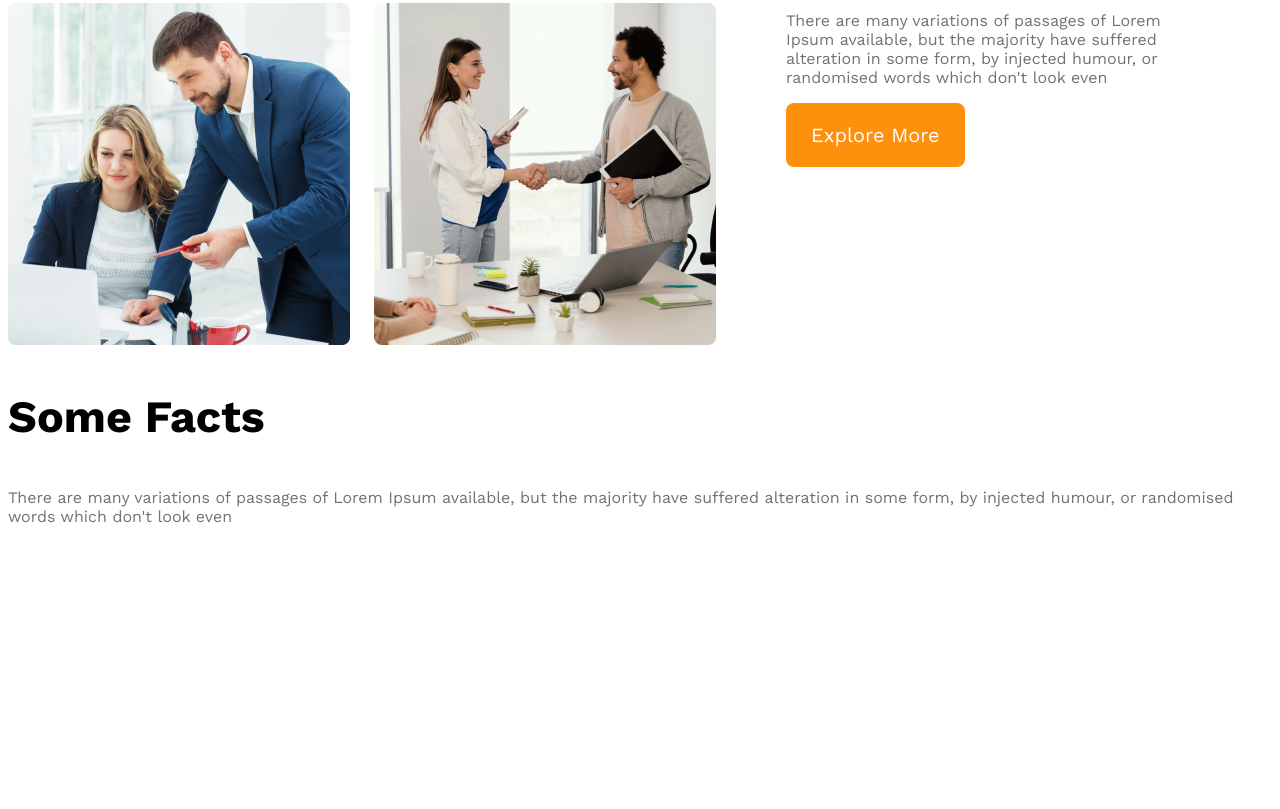
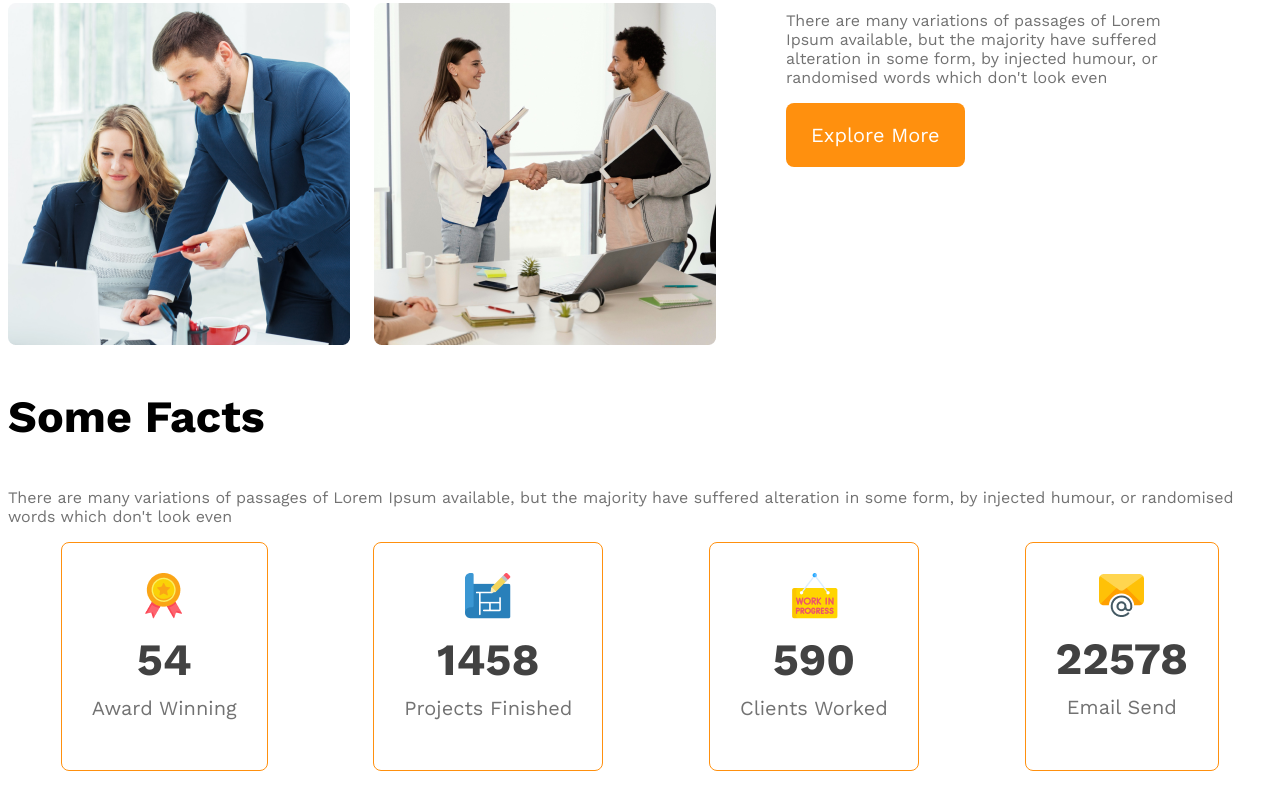
Before and after one commit to sazzadulhoque00/g3-architect-website, a plain HTML site: page index.html in a window 1280 px wide. Shown: the part 1444-2253 px from the top of the page. Before the commit the page ends 2040 px from the top, so only its background shows below. Drawn offline with nearby package versions, Linux system fonts and the light colour scheme.

Commit message:
facts section added

```diff
--- a/index.html
+++ b/index.html
@@ -53,8 +53,34 @@
 
         </section>
         <!-- facts section -->
+        <section class="facts">
         <h3 class="section-title">Some Facts</h3>
         <p class="text-light-gray">There are many variations of passages of Lorem Ipsum available, but the majority have suffered alteration in some form, by injected humour, or randomised words which don't look even</p>
+        <div class="facts-card-container">
+            <!-- .card*4>img+h2.card-stats+p.card-title -->
+            <div class="card">
+                <img src="images/icons/ribon.png" alt="">
+                <h2 class="card-stats">54</h2>
+                <p class="card-title text-light-gray">Award Winning</p>
+            </div>
+            <div class="card">
+                <img src="/images/icons/projects.png
+                " alt="">
+                <h2 class="card-stats">1458</h2>
+                <p class="card-title text-light-gray">Projects Finished</p>
+            </div>
+            <div class="card">
+                <img src="images/icons/customers.png" alt="">
+                <h2 class="card-stats">590</h2>
+                <p class="card-title text-light-gray">Clients Worked</p>
+            </div>
+            <div class="card">
+                <img src="/images/icons/email.png" alt="">
+                <h2 class="card-stats">22578</h2>
+                <p class="card-title text-light-gray">Email Send</p>
+            </div>
+        </div>
+        </section>
     </main>
     <footer>
 
--- a/styles/architect.css
+++ b/styles/architect.css
@@ -101,7 +101,29 @@ main{
     font-weight: 700;
 }
 
+/* Facts section */
+.facts-card-container{
+    display: flex;
+    justify-content: space-around;
+}
+.facts-card-container .card{
+    border-radius: 8px;
+    border: 1px solid #FF900E;
+    text-align: center;
+    padding: 30px;
 
+}
+.facts-card-container .card-title{
+    font-family: 600;
+    font-size: 1.25rem;
+    margin-top: 5px;
+}
+.facts-card-container .card-stats{
+    font-size: 2.8rem;
+    color: #424242;
+    margin-top: 10px;
+    margin-bottom: 10px;
+}
 
 
 
```
